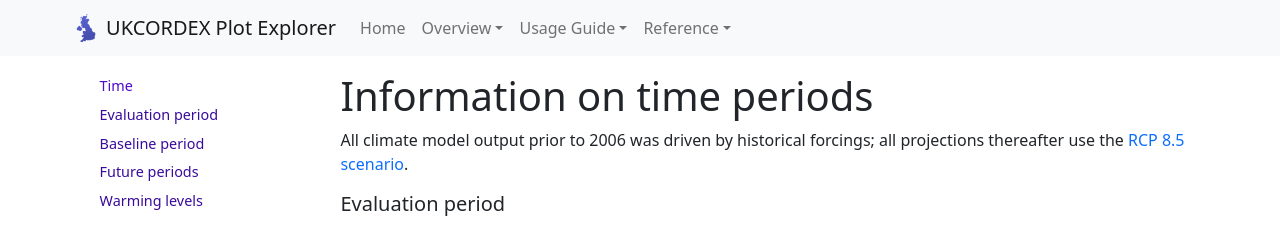
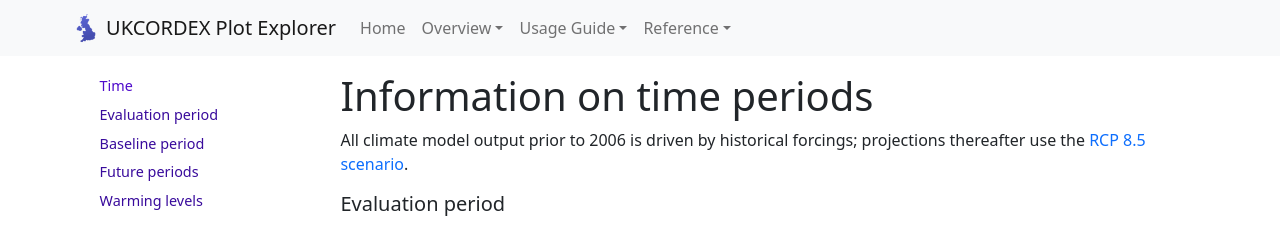
Before and after one commit to UCL/UKCORDEX-plot-explorer-dev, a React (Create React App) app: page /#/time-help in a window 1280 px wide. Shown: the top 226 px of the page. Built offline with nearby package versions, Linux system fonts and the light colour scheme.

Commit message:
Ridiculous tiny tweaks

```diff
--- a/src/components/ExtraPages/Help/DataHelp.js
+++ b/src/components/ExtraPages/Help/DataHelp.js
@@ -121,8 +121,8 @@ export default function DataHelp() {
               <HashLink to="/indices-calculation#">here</HashLink>.
             </p>
             <p>
-              All climate model output prior to 2006 was driven by historical forcings;
-              all projections thereafter use the{" "}
+              All climate model output prior to 2006 is driven by historical forcings;
+              projections thereafter use the{" "}
               <a href='https://www.metoffice.gov.uk/binaries/content/assets/metofficegovuk/pdf/research/ukcp/ukcp18-guidance---representative-concentration-pathways.pdf'>
                 RCP 8.5 scenario</a>.
             </p>
--- a/src/components/ExtraPages/Help/TimeHelp.js
+++ b/src/components/ExtraPages/Help/TimeHelp.js
@@ -72,8 +72,8 @@ export default function TimeHelp() {
             <h1>Information on time periods</h1>
           </div>
           <p>
-              All climate model output prior to 2006 was driven by historical forcings;
-              all projections thereafter use the{" "}
+              All climate model output prior to 2006 is driven by historical forcings;
+              projections thereafter use the{" "}
               <a href='https://www.metoffice.gov.uk/binaries/content/assets/metofficegovuk/pdf/research/ukcp/ukcp18-guidance---representative-concentration-pathways.pdf'>
                 RCP 8.5 scenario</a>.
             </p>
```
